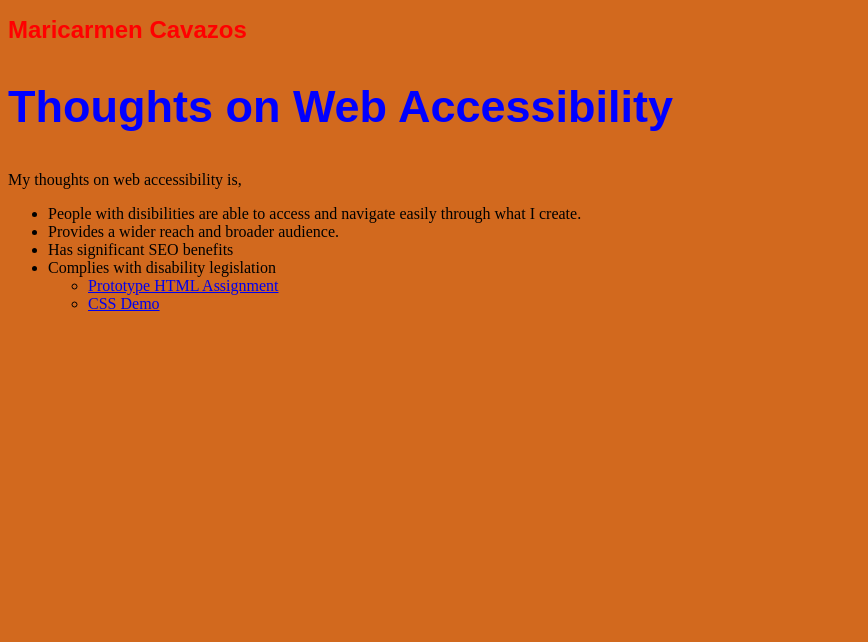
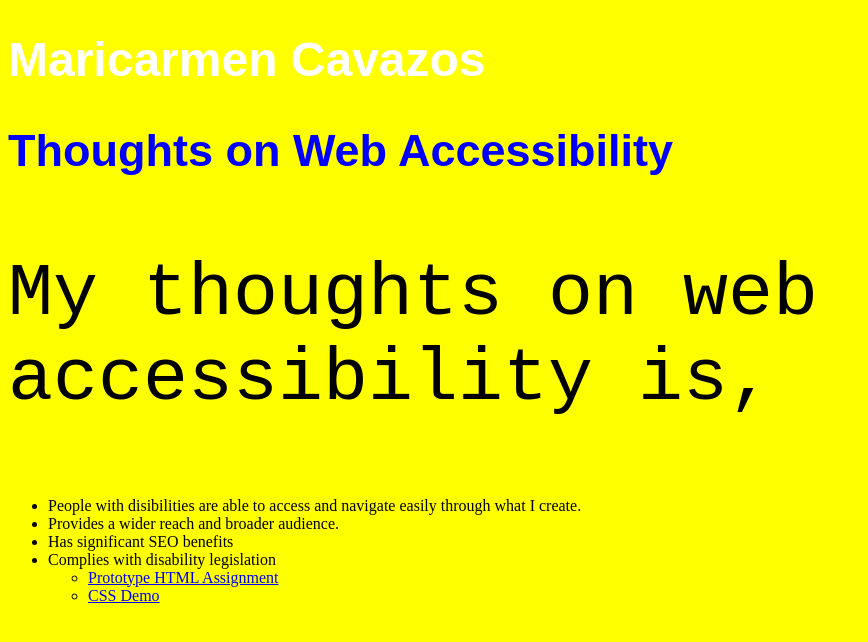
Before and after one commit to MariiCavazos/ifsc-1310, a plain HTML site: page index.html in a window 1280 px wide. Shown: the whole page, without its empty margins (0-868 px from the left). Drawn offline with Linux system fonts and the light colour scheme.

Commit message:
Modifies CSS

```diff
--- a/assets/css/style.css
+++ b/assets/css/style.css
@@ -1,5 +1,5 @@
 body{
-background-color:chocolate;
+background-color:yellow;
 }
 h1 {
     color: red;
@@ -11,3 +11,24 @@ h1 {
     font-size: 45px;
     font-family: Arial, sans-serif;
   }
+
+    .ibm-plex-mono-thin {
+      font-family: "IBM Plex Mono", monospace;
+      font-weight: 100;
+      font-size: 75px;
+      font-style: normal;
+    }
+    .glitch {
+      position: relative;
+      color: white;
+      font-size: 3em;
+      animation: glitch 1s infinite;
+  }
+
+  @keyframes glitch {
+      45% { text-shadow: 45px 0 red, -20px 0 blue; }
+      69% { text-shadow: -56px 0 red, 56px 0 blue; }
+      40% { text-shadow: 12px 0 red, -34px 0 blue; }
+      60% { text-shadow: -1px 0 red, 1px 0 blue; }
+      100% { text-shadow: 24px 0 red, -1px 0 blue; }
+  }
--- a/index.html
+++ b/index.html
@@ -7,13 +7,14 @@
     <title>IFSC 1310 | Maricarmen Cavazos</title>
     <meta name="description" content="Keyboard Rich Description">
     <meta name="author" content="Maricarmen Cavazos">
+    <link rel="preconnect" href="https://fonts.googleapis.com">
     <link href="assets/css/style.css" rel="stylesheet"/>
 </head>
 
 <body>
-    <h1>Maricarmen Cavazos</h1>
+    <h1 class="glitch">Maricarmen Cavazos</h1>
     <h2>Thoughts on Web Accessibility</h2>
-    <p>My thoughts on web accessibility is,</p>
+    <p class="ibm-plex-mono-thin">My thoughts on web accessibility is,</p>
     <ul>
         <li>People with disibilities are able to access and navigate easily through what I create.</li>
         <li>Provides a wider reach and broader audience.</li>
```
